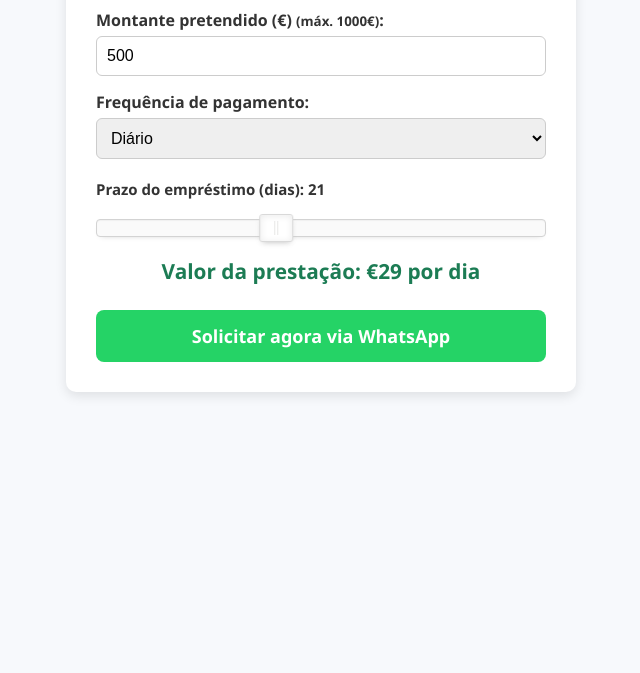
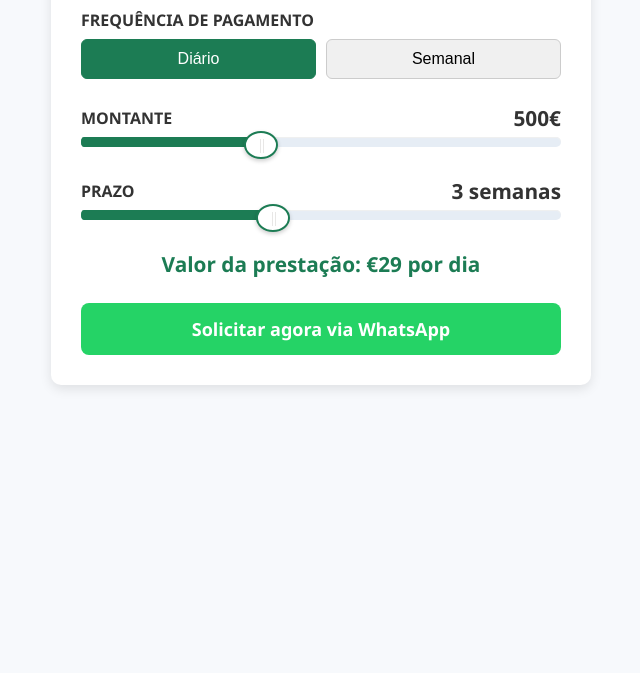
Before and after one commit to nmbqds/simulador-emprestimo, a plain HTML site: page index.html in a window 1280 px wide. Shown: the part 127-800 px from the top of the page, without its empty margins (319-959 px from the left). Drawn offline with nearby package versions, Linux system fonts and the light colour scheme.

Commit message:
Update index.html

```diff
--- a/index.html
+++ b/index.html
@@ -1,10 +1,10 @@
 <!DOCTYPE html>
 <html lang="pt">
 <head>
-  <meta charset="UTF-8">
-  <meta name="viewport" content="width=device-width, initial-scale=1">
+  <meta charset="UTF-8" />
+  <meta name="viewport" content="width=device-width, initial-scale=1" />
   <title>Simulador de Empréstimo</title>
-  <link rel="stylesheet" href="https://cdnjs.cloudflare.com/ajax/libs/noUiSlider/15.8.1/nouislider.min.css">
+  <link rel="stylesheet" href="https://cdnjs.cloudflare.com/ajax/libs/noUiSlider/15.8.1/nouislider.min.css" />
   <style>
     body {
       font-family: 'Segoe UI', sans-serif;
@@ -19,7 +19,7 @@
       background: #fff;
       padding: 30px;
       border-radius: 10px;
-      max-width: 450px;
+      max-width: 480px;
       width: 100%;
       box-shadow: 0 4px 12px rgba(0, 0, 0, 0.1);
     }
@@ -30,29 +30,85 @@
       color: #222;
     }
 
-    label {
+    .slider-group {
+      margin-bottom: 30px;
+    }
+
+    .slider-header {
+      display: flex;
+      justify-content: space-between;
+      align-items: center;
+      margin-bottom: 5px;
+    }
+
+    .slider-header span.label {
       font-weight: 600;
-      margin-top: 15px;
+      text-transform: uppercase;
+    }
+
+    .slider-header span.value {
+      font-size: 1.3em;
+      font-weight: bold;
+    }
+
+    .noUi-target {
+      background: #e6edf5;
+      border-radius: 10px;
+      border: none;
+      height: 10px;
+    }
+
+    .noUi-connect {
+      background: #1c7c54;
+      border-radius: 10px;
+    }
+
+    .noUi-handle {
+      height: 24px;
+      width: 24px;
+      background: white;
+      border: 2px solid #1c7c54;
+      border-radius: 50%;
+      cursor: pointer;
+      box-shadow: 0 2px 4px rgba(0,0,0,0.2);
+    }
+
+    .frequencia-section {
+      margin-bottom: 25px;
+    }
+
+    .frequencia-section .label {
+      font-weight: 600;
+      text-transform: uppercase;
+      margin-bottom: 8px;
       display: block;
     }
 
-    input, select {
-      width: 100%;
-      padding: 10px;
-      border-radius: 6px;
-      border: 1px solid #ccc;
-      margin-top: 5px;
-      box-sizing: border-box;
-      font-size: 16px;
+    .frequencia-buttons {
+      display: flex;
+      justify-content: space-between;
     }
 
-    .slider-label {
-      margin-top: 20px;
-      font-size: 15px;
+    .frequencia-buttons button {
+      flex: 1;
+      margin-right: 10px;
+      padding: 10px;
+      font-size: 16px;
+      border: 1px solid #ccc;
+      background-color: #f0f0f0;
+      border-radius: 6px;
+      cursor: pointer;
+      transition: 0.2s;
     }
 
-    #slider-prazo {
-      margin-top: 20px; /* Mais espaço acima do slider */
+    .frequencia-buttons button:last-child {
+      margin-right: 0;
+    }
+
+    .frequencia-buttons button.active {
+      background-color: #1c7c54;
+      color: white;
+      border-color: #1c7c54;
     }
 
     .resultado {
@@ -86,17 +142,29 @@
   <div class="container">
     <h2>Simulador de Empréstimo</h2>
 
-    <label for="montante">Montante pretendido (€) <small>(máx. 1000€)</small>:</label>
-    <input type="number" id="montante" min="0" max="1000" value="500">
+    <div class="frequencia-section">
+      <span class="label">Frequência de Pagamento</span>
+      <div class="frequencia-buttons">
+        <button id="btn-diario" class="active">Diário</button>
+        <button id="btn-semanal">Semanal</button>
+      </div>
+    </div>
 
-    <label for="frequencia">Frequência de pagamento:</label>
-    <select id="frequencia">
-      <option value="diario">Diário</option>
-      <option value="semanal">Semanal</option>
-    </select>
+    <div class="slider-group">
+      <div class="slider-header">
+        <span class="label">Montante</span>
+        <span class="value" id="montante-valor">500€</span>
+      </div>
+      <div id="montante-slider"></div>
+    </div>
 
-    <label class="slider-label" id="prazo-label">Prazo do empréstimo (dias): <span id="prazo-valor">21</span></label>
-    <div id="slider-prazo"></div>
+    <div class="slider-group">
+      <div class="slider-header">
+        <span class="label">Prazo</span>
+        <span class="value" id="prazo-valor">3 semanas</span>
+      </div>
+      <div id="prazo-slider"></div>
+    </div>
 
     <div class="resultado" id="resultado">Valor da prestação: €0</div>
 
@@ -105,62 +173,87 @@
 
   <script src="https://cdnjs.cloudflare.com/ajax/libs/noUiSlider/15.8.1/nouislider.min.js"></script>
   <script>
-    const montanteInput = document.getElementById("montante");
-    const frequenciaInput = document.getElementById("frequencia");
-    const prazoLabel = document.getElementById("prazo-label");
-    const prazoValor = document.getElementById("prazo-valor");
+    const btnDiario = document.getElementById("btn-diario");
+    const btnSemanal = document.getElementById("btn-semanal");
     const resultadoDiv = document.getElementById("resultado");
     const whatsappLink = document.getElementById("whatsapp-link");
-    const sliderPrazo = document.getElementById("slider-prazo");
+    const montanteValor = document.getElementById("montante-valor");
+    const prazoValor = document.getElementById("prazo-valor");
 
-    noUiSlider.create(sliderPrazo, {
+    let frequencia = "diario";
+
+    const montanteSlider = document.getElementById("montante-slider");
+    const prazoSlider = document.getElementById("prazo-slider");
+
+    noUiSlider.create(montanteSlider, {
+      start: 500,
+      step: 50,
+      range: {
+        min: 200,
+        max: 1000
+      },
+      tooltips: false,
+      connect: [true, false]
+    });
+
+    noUiSlider.create(prazoSlider, {
       start: 3,
       step: 1,
       range: {
         min: 1,
         max: 6
       },
-      tooltips: false
+      tooltips: false,
+      connect: [true, false]
     });
 
-    function atualizarSimulacao(semanas = parseInt(sliderPrazo.noUiSlider.get())) {
-      let montante = parseFloat(montanteInput.value);
-      if (montante > 1000) {
-        montante = 1000;
-        montanteInput.value = 1000;
-      }
+    function atualizarSimulacao() {
+      const montante = parseFloat(montanteSlider.noUiSlider.get());
+      const semanas = parseInt(prazoSlider.noUiSlider.get());
+      const dias = semanas * 7;
 
-      const frequencia = frequenciaInput.value;
-      const dias = semanas * 7;
-      const jurosTotais = montante * 0.01 * dias;
-      const total = montante + jurosTotais;
+      montanteValor.textContent = `${montante.toFixed(0)}€`;
+      prazoValor.textContent = `${semanas} semanas`;
+
+      const juros = montante * 0.01 * dias;
+      const total = montante + juros;
 
       let numPrestacoes, unidade;
 
       if (frequencia === "diario") {
         numPrestacoes = dias;
         unidade = "dia";
-        prazoLabel.innerHTML = `Prazo do empréstimo (dias): <span id="prazo-valor">${dias}</span>`;
       } else {
         numPrestacoes = semanas;
         unidade = "semana";
-        prazoLabel.innerHTML = `Prazo do empréstimo (semanas): <span id="prazo-valor">${semanas}</span>`;
       }
 
       const prestacao = Math.round(total / numPrestacoes);
       resultadoDiv.textContent = `Valor da prestação: €${prestacao} por ${unidade}`;
 
-      const mensagem = `Olá! Estou interessado num empréstimo de €${Math.round(montante)} com pagamentos ${frequencia}, durante ${frequencia === 'diario' ? dias + ' dias' : semanas + ' semanas'}.\nNúmero de prestações: ${numPrestacoes}x de €${prestacao}.`;
+      const mensagem = `Olá! Estou interessado num empréstimo de €${Math.round(montante)} com pagamentos ${frequencia}, durante ${frequencia === 'diario' ? dias + ' dias' : semanas + ' semanas'}.
+Número de prestações: ${numPrestacoes}x de €${prestacao}.`;
 
       whatsappLink.href = `https://wa.me/351931646394?text=${encodeURIComponent(mensagem)}`;
     }
 
-    // Eventos
-    montanteInput.addEventListener("input", () => atualizarSimulacao());
-    frequenciaInput.addEventListener("change", () => atualizarSimulacao());
-    sliderPrazo.noUiSlider.on("update", () => atualizarSimulacao());
+    btnDiario.addEventListener("click", () => {
+      frequencia = "diario";
+      btnDiario.classList.add("active");
+      btnSemanal.classList.remove("active");
+      atualizarSimulacao();
+    });
 
-    // Inicializar simulação com valores por defeito
+    btnSemanal.addEventListener("click", () => {
+      frequencia = "semanal";
+      btnSemanal.classList.add("active");
+      btnDiario.classList.remove("active");
+      atualizarSimulacao();
+    });
+
+    montanteSlider.noUiSlider.on("update", atualizarSimulacao);
+    prazoSlider.noUiSlider.on("update", atualizarSimulacao);
+
     atualizarSimulacao();
   </script>
 </body>
```
